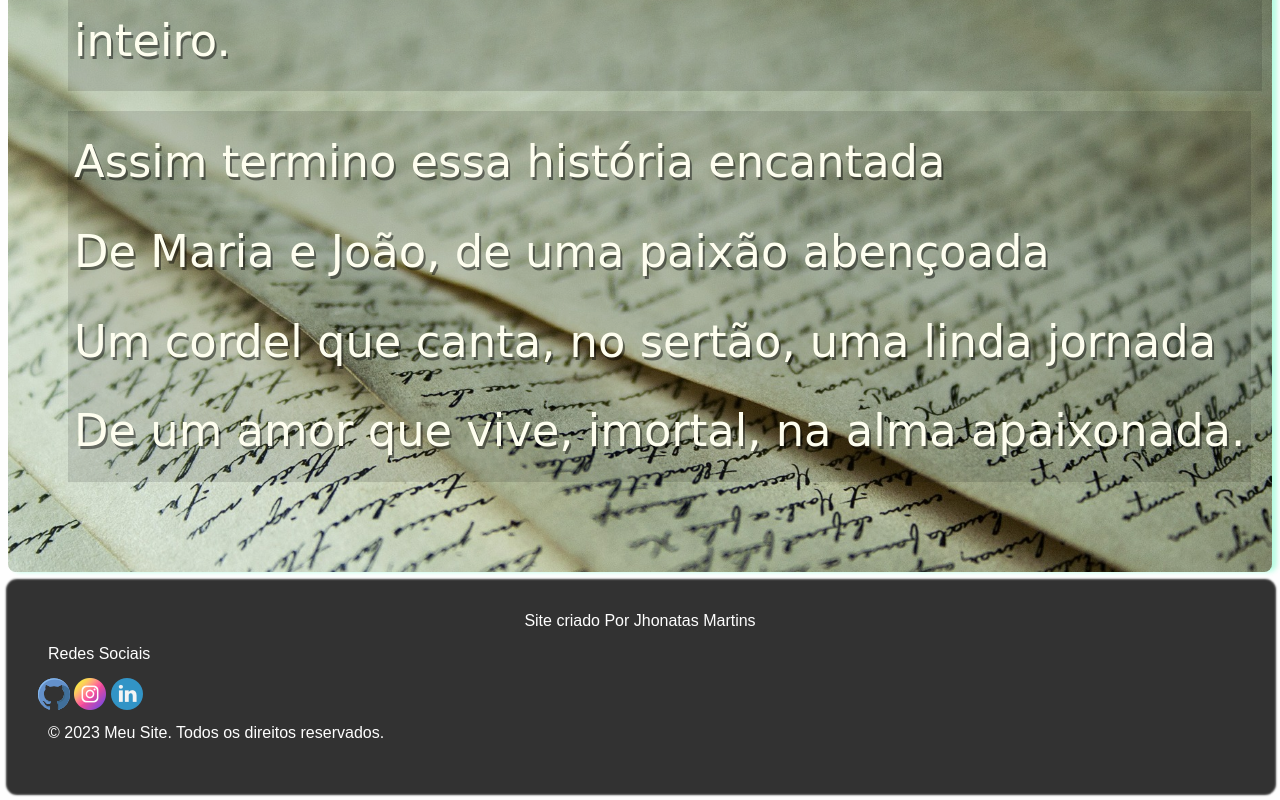
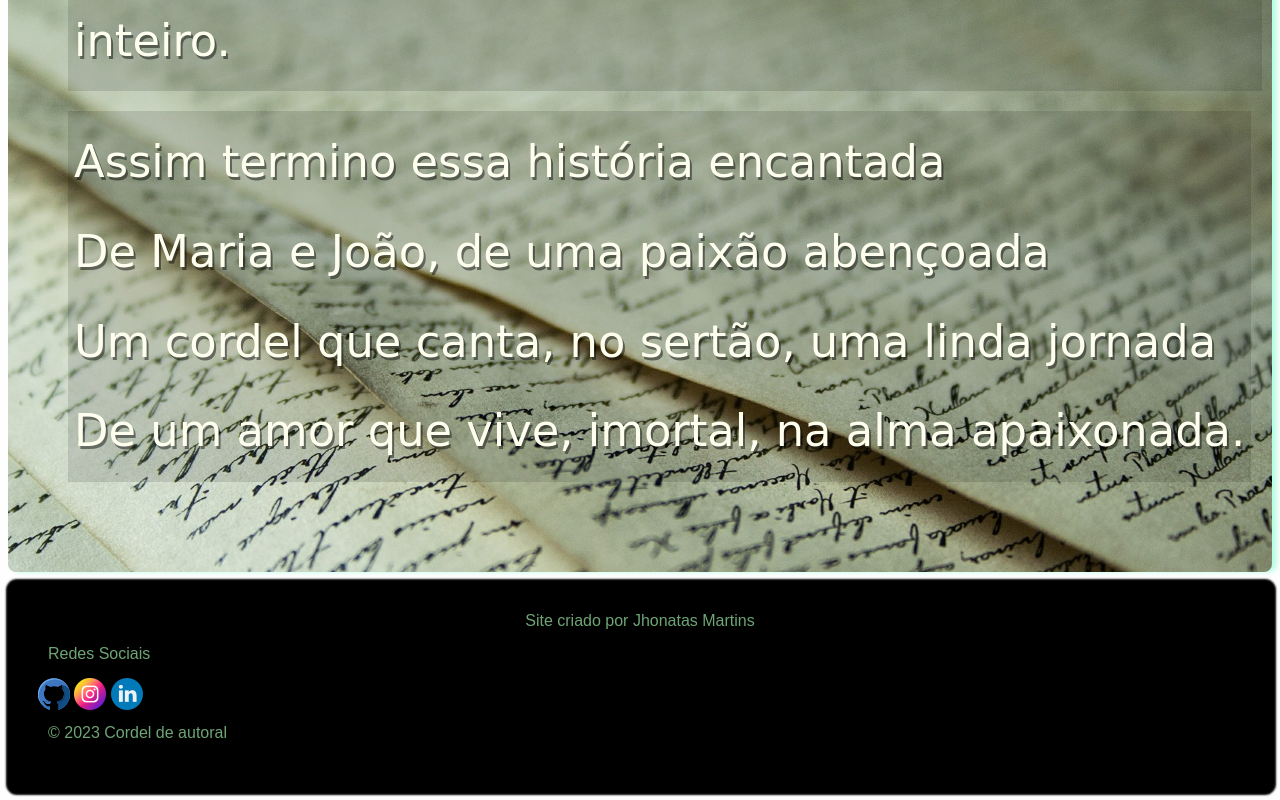
Before and after one commit to njhonatas/Cordel-aj, a plain HTML site: page index.html in a window 1280 px wide. Shown: the part 5034-5834 px from the top of the page. Drawn offline with Linux system fonts and the light colour scheme; some icons are missing.

Commit message:
footer
rodape atualizado

```diff
--- a/index.html
+++ b/index.html
@@ -4,6 +4,7 @@
     <meta charset="UTF-8">
     <meta name="viewport" content="width=device-width, initial-scale=1.0">
     <link rel="stylesheet" href="style.css">
+    <link rel="stylesheet" href="https://cdnjs.cloudflare.com/ajax/libs/flag-icon-css/6.9.3/css/flag-icons.min.css">
     <title>Cordel aj</title>
 </head>
 <body>
@@ -106,14 +107,14 @@
 
     <footer class="animated-footer">
         <div class="footer-content">
-        <p class="center">Site criado Por Jhonatas Martins</p>
+        <p class="center">Site criado por Jhonatas Martins</p>
         <p>Redes Sociais</p>
     <nav class="social-incons">
         <a href="#" class="icon GitHub"><i class="fab fa-GitHub" target="_blank"><img src="icons/github.png" alt=""></i></a>
         <a href="#" class="icon Instagram"><i class="fab fa-Instagram" target="_blank"></i><img src="icons/instagram.png" alt=""></a>
         <a href="#" class="icon Linkdin"><i class="fab fa-Linkdin" target="_blank"></i></i><img src="icons/linkedin.png" alt=""></a>
     </nav>
-    <p>&copy; 2023 Meu Site. Todos os direitos reservados.</p>
+    <p>  &copy; 2023 Cordel de autoral</p>
     </div>
   </footer>
 </body>
--- a/style.css
+++ b/style.css
@@ -107,7 +107,7 @@ footer{
     box-shadow: 1px 0px 2px 3px #000000;
     border-radius: 8px;
     margin-top: 10px;
-    color: #ffffff;
+    color: #6ea575;
     padding: 20px;
 }
 
@@ -118,11 +118,6 @@ footer{
 .center{
     text-align: center;
 }
-.animated-footer {
-    opacity: 0.8;
-    transition: opacity 0.1s ease;
-  }
-
   .animated-footer:hover {
     opacity: 1;
   }
@@ -131,15 +126,17 @@ footer{
     display: flex;
     justify-content: center;
     align-items: center;
-
+    transition: transform 0.3 ease;
   }
 
   .icons{
     display: inline-block;
     font-size: 30px;
     transition: color 0.3s ease;
+    color: #fff;
   }
 
-  .social-icons:hover {
+  .icons:hover {
+    transform: scale(1.2);
     color: #ff0000; /* Cor alterada ao passar o mouse */
   }
```
